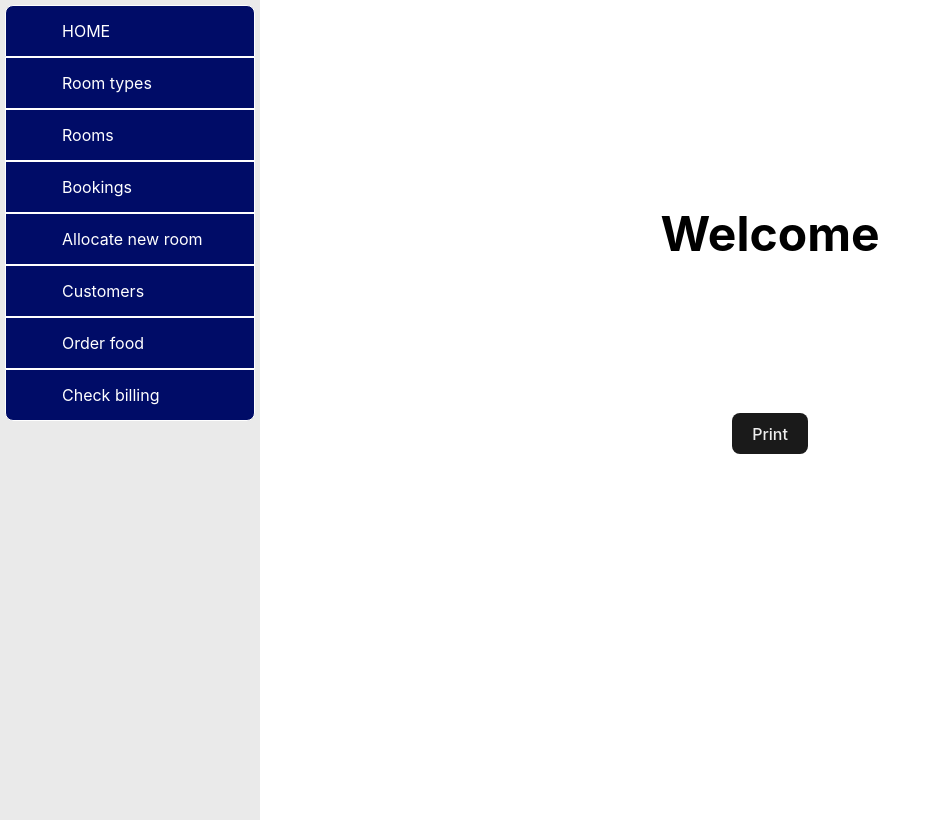
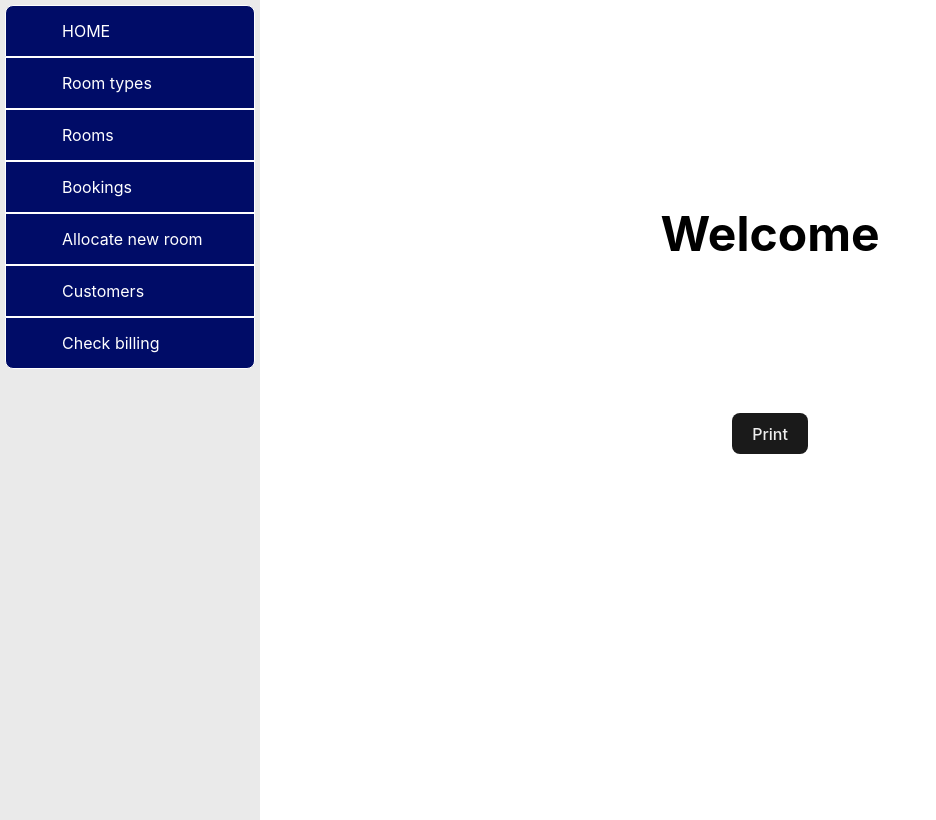
Before and after one commit to imTanay0/hotel-management-system-frontend, a React (Vite) app: page / in a window 1280 px wide. Shown: the whole page, without its empty margins (0-936 px from the left). Built offline with nearby package versions, Linux system fonts and the light colour scheme.

Commit message:
Remove food page navigation from sidebar

```diff
--- a/src/components/Sidebar/Sidebar.jsx
+++ b/src/components/Sidebar/Sidebar.jsx
@@ -42,11 +42,11 @@ const Sidebar = () => {
         </div>
       </Link>
 
-      <Link to="/orderfood/:userId">
+      {/* <Link to="/orderfood/:userId">
         <div className="sidebar__food">
           <p>Order food</p>
         </div>
-      </Link>
+      </Link> */}
 
       <Link to="/billing">
         <div className="sidebar__billing">
```
